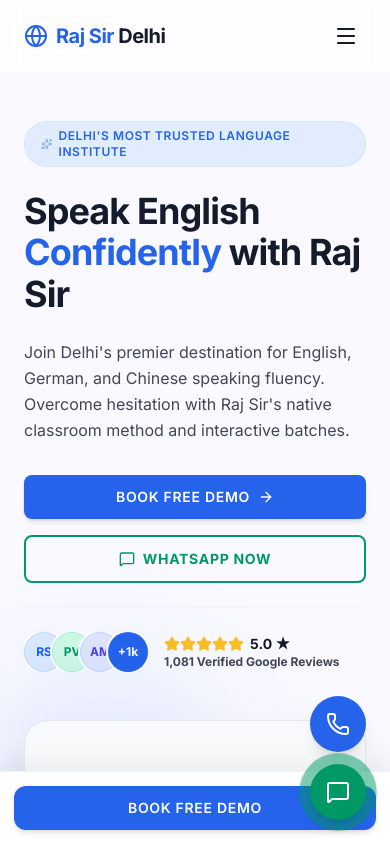
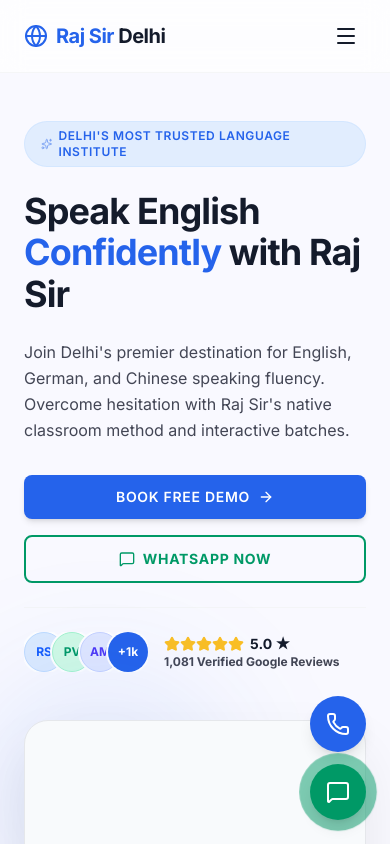
Before and after one commit to shreeelecticautomobiles-ui/Raj-Sir-Delhi, a React (Vite) app: page / in a window 390 px wide. Shown: the top 844 px of the page. Built offline with nearby package versions, Linux system fonts and the light colour scheme.

Commit message:
refactor(ui): remove mobile sticky CTA bar
Clean up layout by removing the persistent mobile bottom CTA bar and associated padding.

```diff
--- a/src/App.tsx
+++ b/src/App.tsx
@@ -38,26 +38,13 @@
       {/* Sticky Glass Navbar */}
       <Navbar />
 
-      {/* Main content body - add bottom padding on mobile to clear the sticky CTA bar */}
-      <main className={`flex-grow ${isContactPage ? '' : 'pb-20 md:pb-0'}`}>
+      {/* Main content body */}
+      <main className="flex-grow">
         {children}
       </main>
 
       {/* Floating Action Buttons bottom-right (Call + WhatsApp) */}
       <FloatingActions />
-
-      {/* Persistent Mobile Bottom CTA Bar */}
-      {!isContactPage && (
-        <div className="fixed bottom-0 left-0 right-0 z-40 bg-white border-t border-gray-100 p-3.5 shadow-[0_-8px_30px_rgba(0,0,0,0.06)] md:hidden">
-          <button
-            id="mobile-sticky-cta-btn"
-            onClick={handleBookDemo}
-            className="w-full bg-primary hover:bg-primary-dark text-white font-sans font-semibold py-3 px-6 rounded-xl text-sm uppercase tracking-wider transition-all duration-200 active:scale-[0.98] text-center cursor-pointer shadow-md"
-          >
-            Book Free Demo
-          </button>
-        </div>
-      )}
 
       {/* Global Footer (shows SEO column dynamically on Contact page) */}
       <Footer showSeoColumn={isContactPage} />
```
